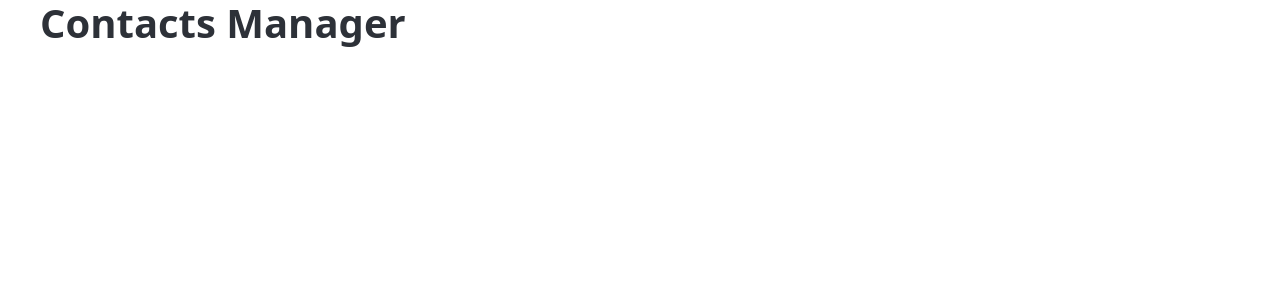
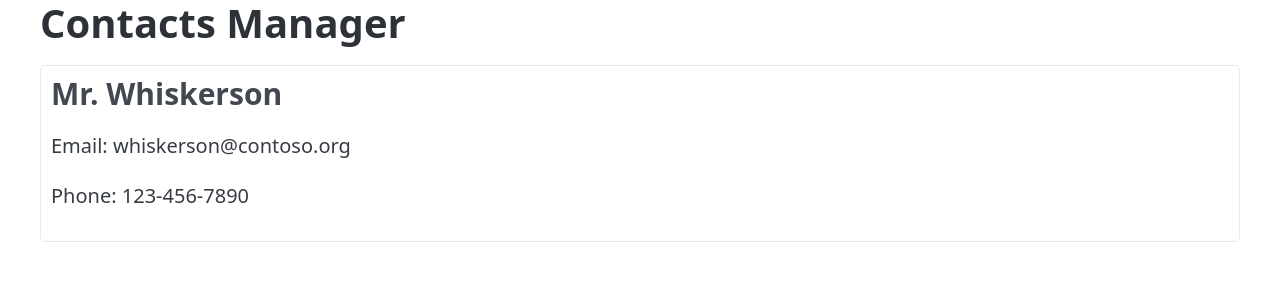
Before and after one commit to tiagofmdotcom/react-workshop, a React (Vite) app: page / in a window 1280 px wide. Shown: the top 300 px of the page. Built offline with nearby package versions, Linux system fonts and the light colour scheme.

Commit message:
App.tsx final

```diff
--- a/src/App.tsx
+++ b/src/App.tsx
@@ -1,7 +1,12 @@
+//@ts-expect-error we know that we are using jsx
+import ContactCard from './ContactCard.jsx'; // <---- Importing the component we created previous
+
 function App() {
   return (
     <main className='container'>
       <h1>Contacts Manager</h1>
+      <ContactCard /> {/* <---- Now e can use the component */}
+      {/* Also, Hi👋 I'm a JSX comment! */}
     </main>
   );
 }
```
